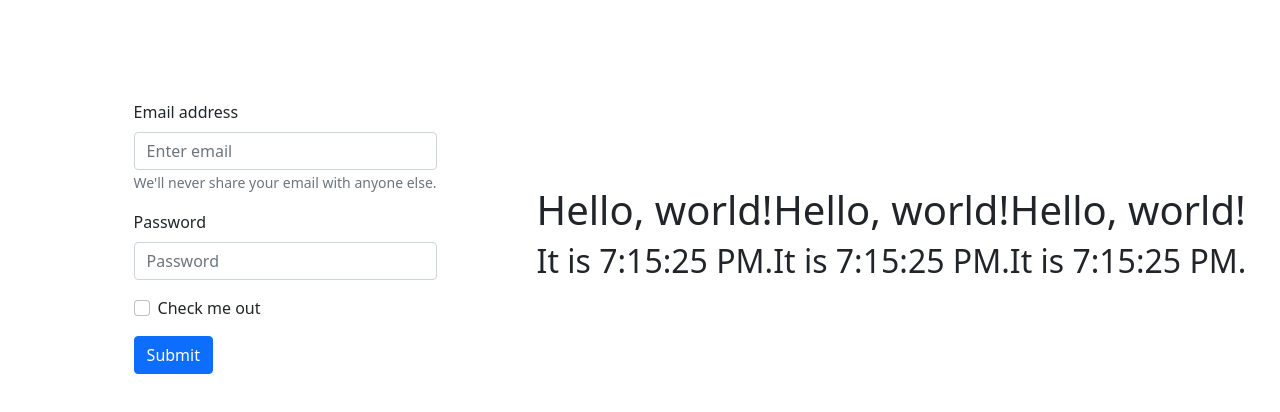
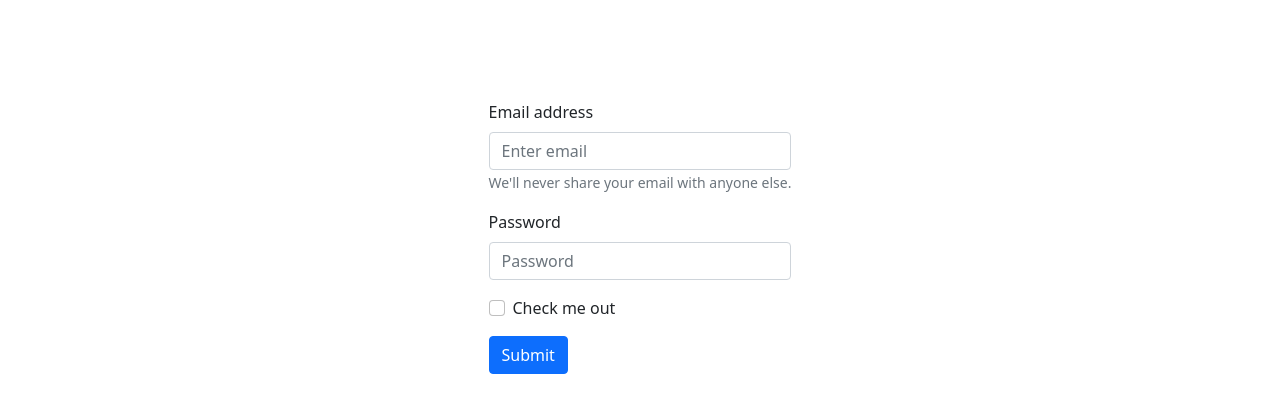
Before and after one commit to pedroluiznogueira/react-main-concepts, a React (Create React App) app: page / in a window 1280 px wide. Shown: the top 412 px of the page. Built offline with nearby package versions, Linux system fonts and the light colour scheme.

Commit message:
Emitting button click

```diff
--- a/src/App.js
+++ b/src/App.js
@@ -10,9 +10,6 @@ function App() {
   return (
     <div className="form-container">
       <Login />
-      <Clock />
-      <Clock />
-      <Clock />
     </div>
   );
 }
--- a/src/components/Login.js
+++ b/src/components/Login.js
@@ -2,6 +2,11 @@ import React from 'react';
 import { Button, Form } from 'react-bootstrap';
 
 function Login() {
+
+  function onClickButton() {
+    console.log("It was clicked");
+  }
+
     return (
         <><Form className="form-content">
         <Form.Group className="mb-3" controlId="formBasicEmail">
@@ -19,7 +24,7 @@ function Login() {
         <Form.Group className="mb-3" controlId="formBasicCheckbox">
           <Form.Check type="checkbox" label="Check me out" />
         </Form.Group>
-        <Button variant="primary" type="submit">
+        <Button variant="primary" onClick={onClickButton}>
           Submit
         </Button>
     </Form></>
```
